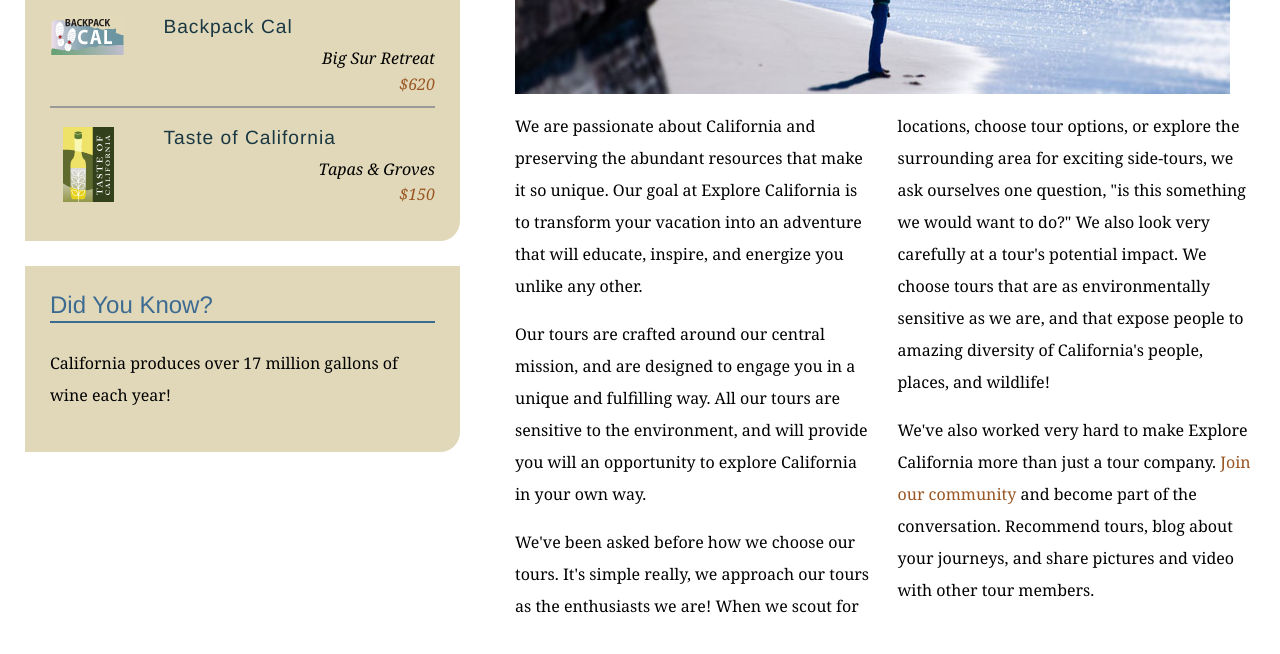
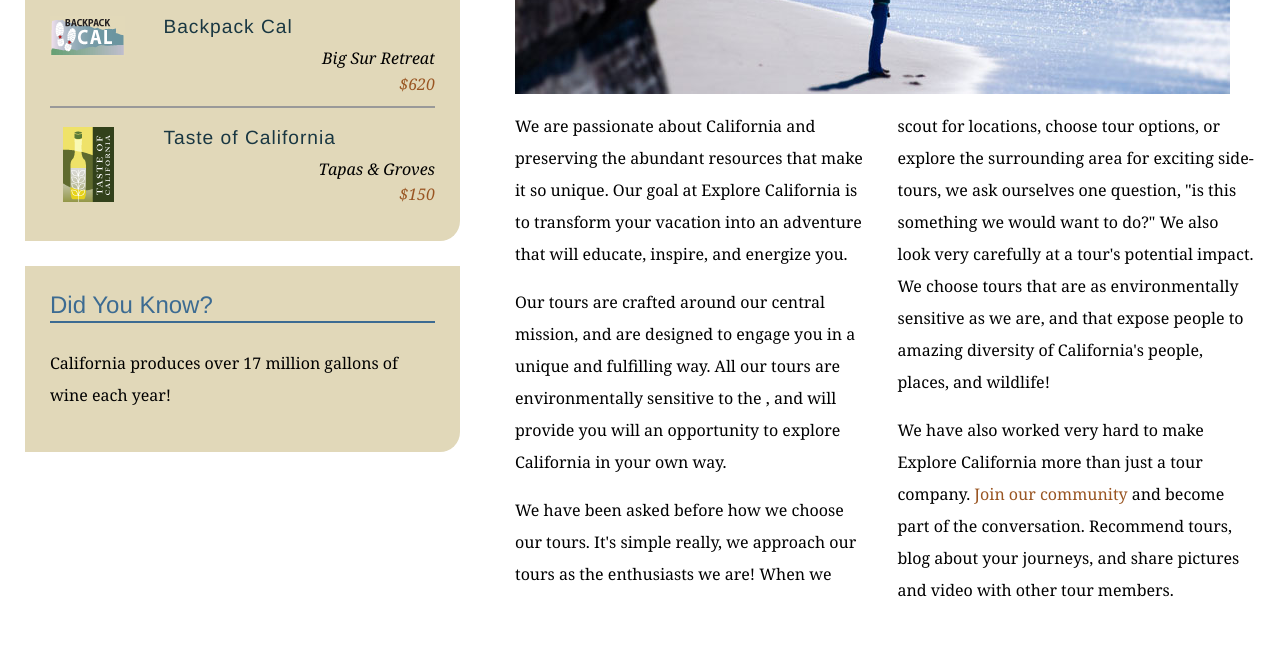
Before and after one commit to quiknlucky/explore_california, a plain HTML site: page mission.html in a window 1280 px wide. Shown: the part 590-1244 px from the top of the page. Drawn offline with Linux system fonts and the light colour scheme.

Commit message:
Text edits on mission page

```diff
--- a/mission.html
+++ b/mission.html
@@ -62,10 +62,10 @@
           <h1>Who we are</h1>
           <img src="assets/images/mission_look.jpg" alt="Looking out at the Pacific" class="articleImage" />
           <div class="multiCol">
-            <p>We are passionate about California and preserving the abundant resources that make it so unique. Our goal at Explore California is to transform your vacation into an adventure that will educate, inspire, and energize you unlike any other.</p>
-            <p>Our tours are crafted around our central mission, and are designed to engage you in a unique and fulfilling way. All our tours are sensitive to the environment, and will provide you will an opportunity to explore California in your own way.</p>
-            <p>We've been asked before how we choose our tours. It's simple really, we approach our tours as the enthusiasts we are! When we scout for locations, choose tour options, or explore the surrounding area for exciting side-tours, we ask ourselves one question, &quot;is this something we would want to do?&quot; We also look very carefully at a tour's potential impact. We choose tours that are as environmentally sensitive as we are, and that expose people to amazing diversity of California's people, places, and wildlife!</p>
-            <p>We've also worked very hard to make Explore California more than just a tour company. <a href="explorers/join.html">Join our community</a> and become part of the conversation. Recommend tours, blog about your journeys, and share pictures and video with other tour members.</p>
+            <p>We are passionate about California and preserving the abundant resources that make it so unique. Our goal at Explore California is to transform your vacation into an adventure that will educate, inspire, and energize you.</p>
+            <p>Our tours are crafted around our central mission, and are designed to engage you in a unique and fulfilling way. All our tours are environmentally sensitive to the , and will provide you will an opportunity to explore California in your own way.</p>
+            <p>We have been asked before how we choose our tours. It's simple really, we approach our tours as the enthusiasts we are! When we scout for locations, choose tour options, or explore the surrounding area for exciting side-tours, we ask ourselves one question, &quot;is this something we would want to do?&quot; We also look very carefully at a tour's potential impact. We choose tours that are as environmentally sensitive as we are, and that expose people to amazing diversity of California's people, places, and wildlife!</p>
+            <p>We have also worked very hard to make Explore California more than just a tour company. <a href="explorers/join.html">Join our community</a> and become part of the conversation. Recommend tours, blog about your journeys, and share pictures and video with other tour members.</p>
           </div>
         </div>
       </div>
```
